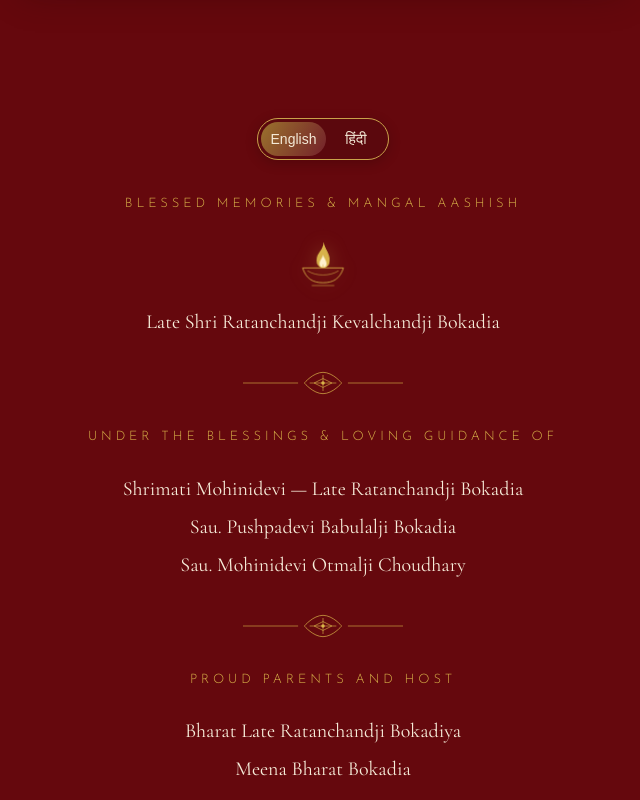
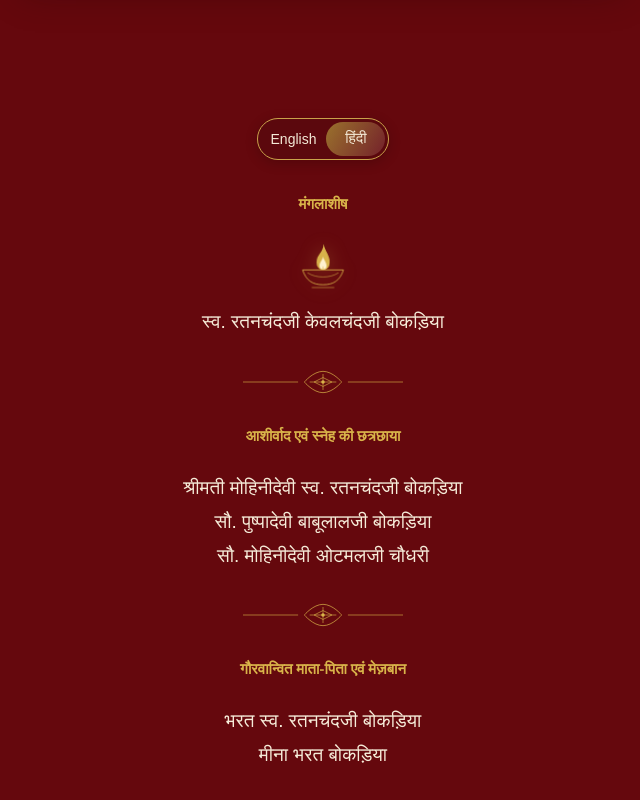
Before and after one commit to akshaythe-coder/Preskandarshan, a Next.js app: page / in a window 1280 px wide. Shown: the part 6380-7180 px from the top of the page, without its empty margins (317-957 px from the left). Built offline with nearby package versions, Linux system fonts and the light colour scheme; a web font is replaced by a local one.

Commit message:
Default Family Blessings section to Hindi

```diff
--- a/components/FamilyBlessings.tsx
+++ b/components/FamilyBlessings.tsx
@@ -46,7 +46,7 @@ export function LittleHeartsCards({ muted }: { muted: boolean }) {
   </motion.button>)}</div>;
 }
 export default function FamilyBlessings({ muted }: { muted: boolean }) {
-  return <I18nProvider scope="family"><FamilyBlessingsContent muted={muted} /></I18nProvider>;
+  return <I18nProvider scope="family" initialLanguage="hi"><FamilyBlessingsContent muted={muted} /></I18nProvider>;
 }
 function FamilyBlessingsContent({ muted }: { muted: boolean }) {
   const { content, language } = useT(); const reduced = useReducedMotion(); const section = useRef<HTMLElement>(null); const id = useId();
--- a/components/I18nProvider.tsx
+++ b/components/I18nProvider.tsx
@@ -11,7 +11,7 @@ export function I18nProvider({ children, initialLanguage = "en", scope = "site"
   const setLanguage = useCallback((next: Language) => {
     if (scope !== "family") return;
     scrollPosition.current = {x:scrollX,y:scrollY}; update(next);
-    try { localStorage.setItem("wedding-family-language",next); } catch {}
+    try { localStorage.setItem("wedding-family-language-v2",next); } catch {}
   },[scope]);
   useLayoutEffect(() => {
     if (scope === "site") document.documentElement.lang = "en";
@@ -19,7 +19,7 @@ export function I18nProvider({ children, initialLanguage = "en", scope = "site"
     if(position){window.scrollTo({left:position.x,top:position.y,behavior:"instant"});scrollPosition.current=null;}
   },[language,scope]);
   useEffect(() => {
-    if(scope === "family") { try { if(localStorage.getItem("wedding-family-language")==="hi") update("hi"); } catch {} }
+    if(scope === "family") { try { const saved = localStorage.getItem("wedding-family-language-v2"); if(saved === "hi" || saved === "en") update(saved); } catch {} }
     else { const url=new URL(location.href); if(url.searchParams.has("lang")){url.searchParams.delete("lang");history.replaceState(history.state,"",url);} }
   },[scope]);
   useEffect(() => {
```
Also changed, not shown: 1 other file (tests, documents, lock files or other folders).
